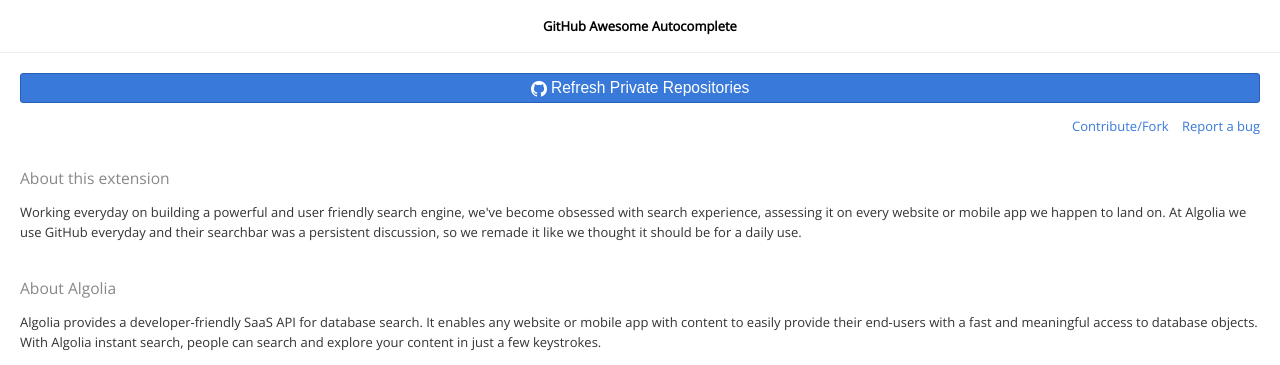
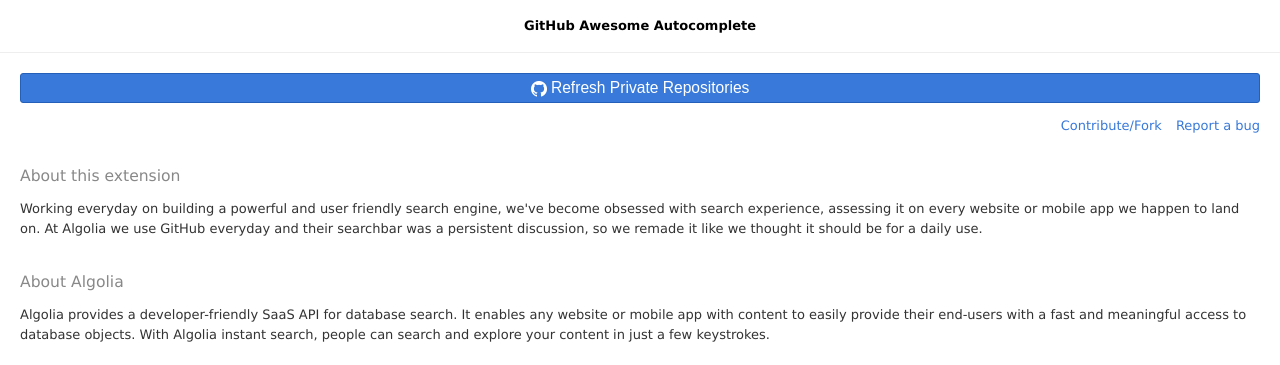
Before and after one commit to Drakeoonqx/algolia, a website: page code/html/safari.html in a window 1280 px wide. Shown: the top 365 px of the page. Drawn offline with nearby package versions, Linux system fonts and the light colour scheme; files that its build step writes are made by us from their sources.

Commit message:
Removed remote font.

```diff
--- a/code/html/safari.html
+++ b/code/html/safari.html
@@ -1,13 +1,12 @@
 <!DOCTYPE html>
 <html>
 <head>
-  <link href='http://fonts.googleapis.com/css?family=Open+Sans' rel='stylesheet' type='text/css'>
   <link rel="stylesheet" type="text/css" href="../css/content.css">
   <style type="text/css">
     html, body {
       margin: 0;
       padding: 0;
-      font-family: 'Open Sans', sans-serif;
+      font-family: 'Verdana';
       font-weight: normal;
       font-size: 13px;
     }
```
Also changed, not shown: code/html/chrome.html (+1 -0 lines), code/html/firefox.html (+1 -2 lines).
